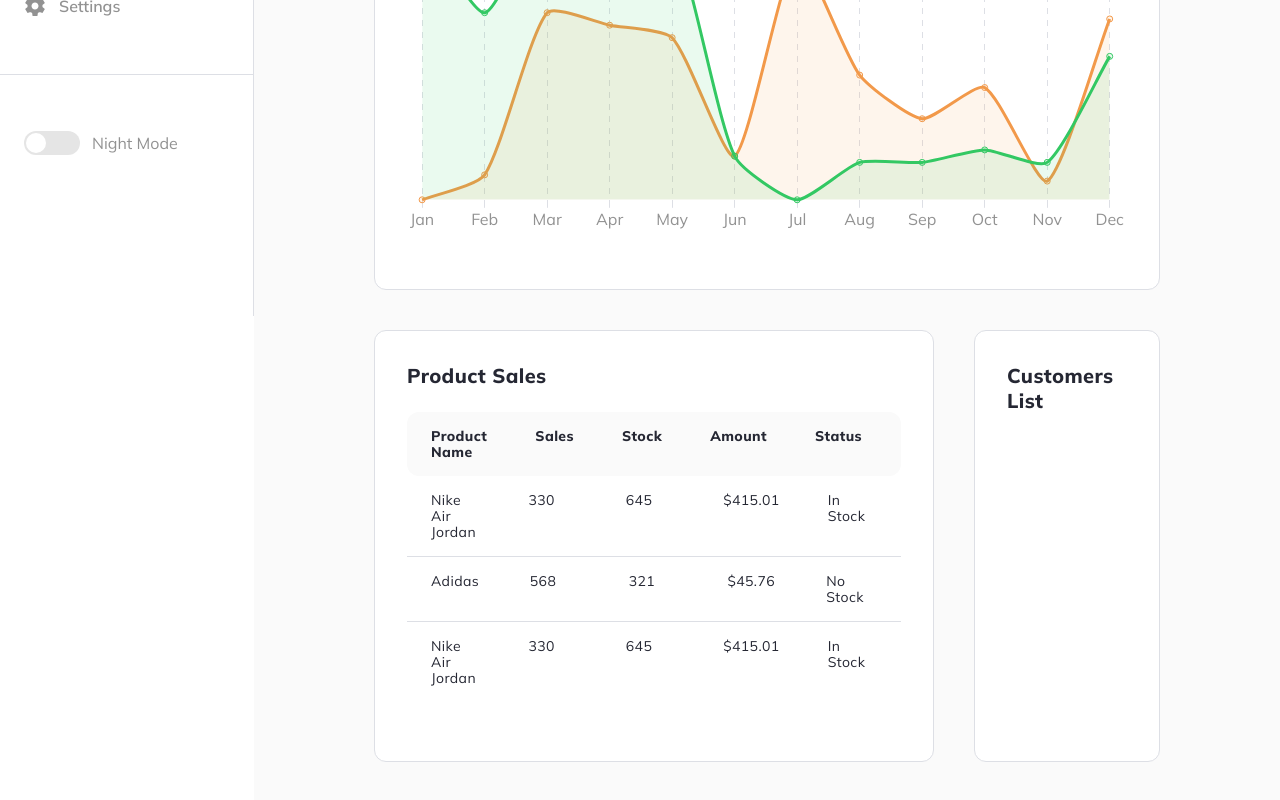
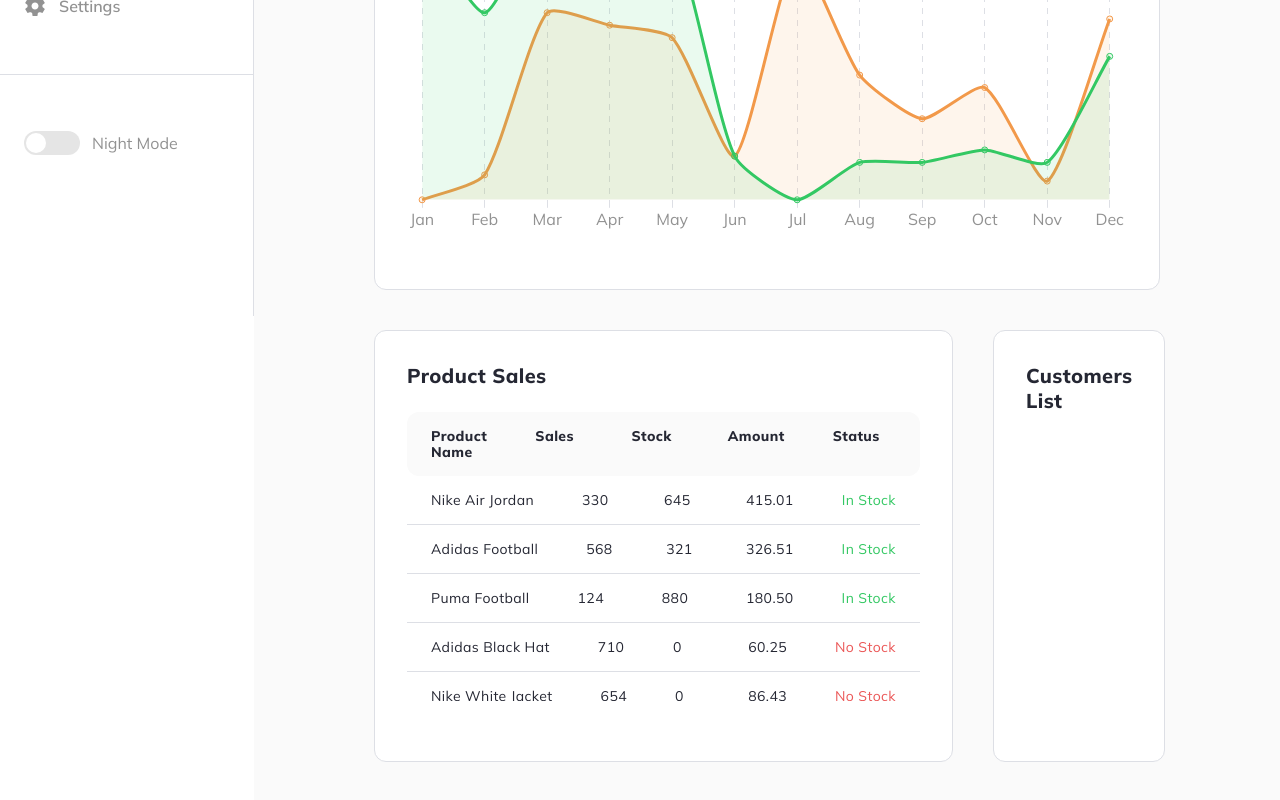
Before and after one commit to kyle4real/mestore-react-ui, a React (Create React App) app: page / in a window 1280 px wide. Shown: the part 484-1284 px from the top of the page. Built offline with nearby package versions, Linux system fonts and the light colour scheme.

Commit message:
Dynamic sales table data display.

```diff
--- a/src/components/Dashboard/ProductSales/SalesTable/SalesTable.js
+++ b/src/components/Dashboard/ProductSales/SalesTable/SalesTable.js
@@ -2,6 +2,57 @@ import React, { useContext } from "react";
 import UiContext from "../../../../store/ui-context";
 
 import classes from "./SalesTable.module.scss";
+
+const productSalesData = [
+    {
+        id: 1,
+        productName: "Nike Air Jordan",
+        sales: "330",
+        stock: "645",
+        amount: "415.01",
+        status: true,
+    },
+    {
+        id: 2,
+        productName: "Adidas Football",
+        sales: "568",
+        stock: "321",
+        amount: "326.51",
+        status: true,
+    },
+    {
+        id: 3,
+        productName: "Puma Football",
+        sales: "124",
+        stock: "880",
+        amount: "180.50",
+        status: true,
+    },
+    {
+        id: 4,
+        productName: "Adidas Black Hat",
+        sales: "710",
+        stock: "0",
+        amount: "60.25",
+        status: false,
+    },
+    {
+        id: 5,
+        productName: "Nike White Jacket",
+        sales: "654",
+        stock: "0",
+        amount: "86.43",
+        status: false,
+    },
+    {
+        id: 6,
+        productName: "Northface Sweater",
+        sales: "256",
+        stock: "0",
+        amount: "106.54",
+        status: false,
+    },
+];
 
 const SalesTable = () => {
     const uiCtx = useContext(UiContext);
@@ -18,62 +69,19 @@ const SalesTable = () => {
                 </tr>
             </thead>
             <tbody>
-                <tr>
-                    <td>Nike Air Jordan</td>
-                    <td>330</td>
-                    <td>645</td>
-                    <td>$415.01</td>
-                    <td>In Stock</td>
-                </tr>
-                <tr>
-                    <td>Adidas</td>
-                    <td>568</td>
-                    <td>321</td>
-                    <td>$45.76</td>
-                    <td>No Stock</td>
-                </tr>
-                <tr>
-                    <td>Nike Air Jordan</td>
-                    <td>330</td>
-                    <td>645</td>
-                    <td>$415.01</td>
-                    <td>In Stock</td>
-                </tr>
-                <tr>
-                    <td>Nike Air Jordan</td>
-                    <td>330</td>
-                    <td>645</td>
-                    <td>$415.01</td>
-                    <td>In Stock</td>
-                </tr>
-                <tr>
-                    <td>Nike Air Jordan</td>
-                    <td>330</td>
-                    <td>645</td>
-                    <td>$415.01</td>
-                    <td>In Stock</td>
-                </tr>
-                <tr>
-                    <td>Nike Air Jordan</td>
-                    <td>330</td>
-                    <td>645</td>
-                    <td>$415.01</td>
-                    <td>In Stock</td>
-                </tr>
-                <tr>
-                    <td>Nike Air Jordan</td>
-                    <td>330</td>
-                    <td>645</td>
-                    <td>$415.01</td>
-                    <td>In Stock</td>
-                </tr>
-                <tr>
-                    <td>Nike Air Jordan</td>
-                    <td>330</td>
-                    <td>645</td>
-                    <td>$415.01</td>
-                    <td>In Stock</td>
-                </tr>
+                {productSalesData.map(({ id, productName, sales, stock, amount, status }) => (
+                    <tr key={id}>
+                        <td>
+                            <span>{productName}</span>
+                        </td>
+                        <td>{sales}</td>
+                        <td>{stock}</td>
+                        <td>{amount}</td>
+                        <td style={status ? { color: "#33c863" } : { color: "#eb5757" }}>
+                            {status ? "In Stock" : "No Stock"}
+                        </td>
+                    </tr>
+                ))}
             </tbody>
         </table>
     );
--- a/src/components/Dashboard/ProductSales/SalesTable/SalesTable.module.scss
+++ b/src/components/Dashboard/ProductSales/SalesTable/SalesTable.module.scss
@@ -3,7 +3,6 @@
 .table {
     width: 100%;
     border-collapse: collapse;
-    // table-layout: fixed;
 
     &__head {
         border-radius: $borderRadius;
@@ -23,7 +22,6 @@
 
     tbody {
         display: block;
-        width: 100%;
         overflow: auto;
         height: 225px;
     }
@@ -35,7 +33,6 @@
 
     th,
     td {
-        flex: 1;
         width: 100%;
         font-size: 14px;
         font-weight: 700;
@@ -50,6 +47,7 @@
 
     td {
         font-weight: 400;
+        white-space: nowrap;
     }
 }
 
@@ -71,41 +69,3 @@
         border-bottom: 1px solid $dividerLine;
     }
 }
-
-// .table {
-//     display: flex;
-//     flex-direction: column;
-
-//     &__head {
-//         display: flex;
-//         justify-content: space-between;
-//         align-items: center;
-//         padding: 16px 24px;
-//         border-radius: $borderRadius;
-
-//         &.light__mode {
-//             background: $lightGray;
-//         }
-//         &.dark__mode {
-//             background: $lightBlack2;
-//         }
-
-//         .col {
-//             flex: 1;
-//             &:not(:last-child) {
-//                 margin-right: 32px;
-//             }
-//         }
-//     }
-
-//     &__data {
-//         display: flex;
-//         flex-direction: column;
-//         padding: 16px 24px;
-
-//         &__row {
-//             display: flex;
-//             justify-content: space-between;
-//         }
-//     }
-// }
```
